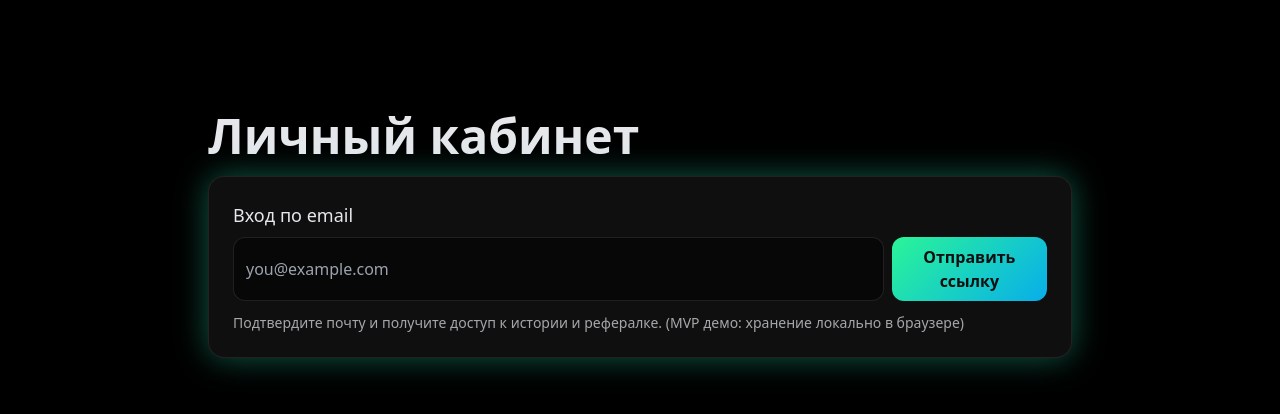
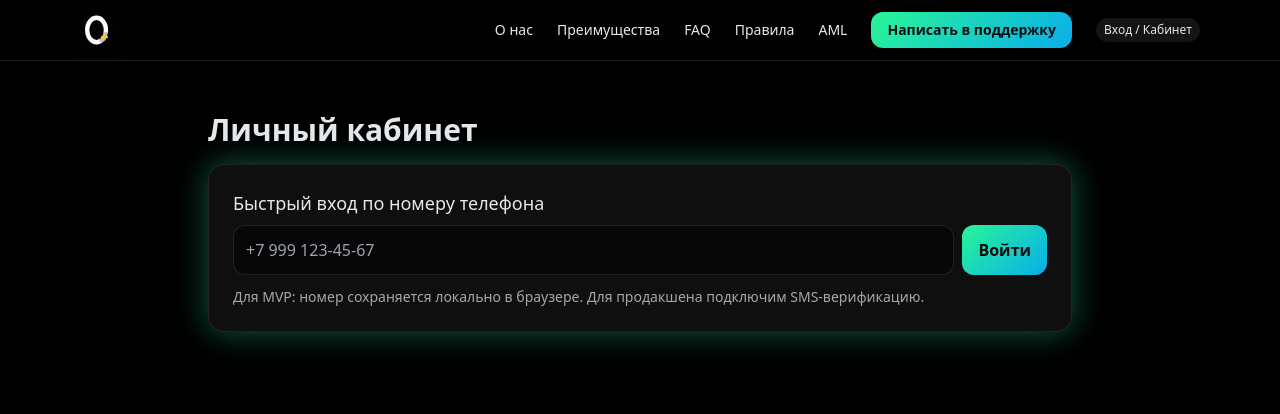
Before and after one commit to mihailgybkin-dot/obmennik-plus, a Next.js app: page /dashboard in a window 1280 px wide. Shown: the top 414 px of the page. Built offline with nearby package versions, Linux system fonts and the light colour scheme.

Commit message:
Update page.tsx

```diff
--- a/app/dashboard/page.tsx
+++ b/app/dashboard/page.tsx
@@ -1,22 +1,22 @@
-
 'use client';
 import { useEffect, useMemo, useState } from 'react';
-import { refCodeFromEmail } from '../../lib';
+import NavBar from '@/components/NavBar';
+import { refCodeFromEmail } from '../../lib'; // используем как генератор кода и для телефона
 
-function getEmail(): string | null {
+function getPhone(): string | null {
   if (typeof window === 'undefined') return null;
-  return localStorage.getItem('email') || null;
+  return localStorage.getItem('phone') || null;
 }
 
 export default function Dashboard(){
-  const [email, setEmail] = useState<string | null>(null);
-  useEffect(()=>{ setEmail(getEmail()); }, []);
+  const [phone, setPhone] = useState<string | null>(null);
+  useEffect(()=>{ setPhone(getPhone()); }, []);
 
   const refLink = useMemo(()=>{
-    if(!email) return '';
-    const code = refCodeFromEmail(email);
+    if(!phone) return '';
+    const code = refCodeFromEmail(phone); // ок для детерминированного кода
     return `${window.location.origin}/r/${code}`;
-  }, [email]);
+  }, [phone]);
 
   const [history, setHistory] = useState<any[]>([]);
   useEffect(()=>{
@@ -32,20 +32,23 @@ export default function Dashboard(){
   };
 
   return (
+    <main>
+      <NavBar/>
       <div className="mx-auto max-w-4xl px-4 pt-28 pb-12">
-      <h1>Личный кабинет</h1>
-      {!email ? (
+        <h1 className="text-3xl font-bold">Личный кабинет</h1>
+
+        {!phone ? (
           <div className="card p-6 mt-4">
-          <div className="text-lg mb-2">Вход по email</div>
-          <EmailLogin/>
-          <p className="mt-3 text-sm opacity-70">Подтвердите почту и получите доступ к истории и рефералке. (MVP демо: хранение локально в браузере)</p>
+            <div className="text-lg mb-2">Быстрый вход по номеру телефона</div>
+            <PhoneLogin/>
+            <p className="mt-3 text-sm opacity-70">Для MVP: номер сохраняется локально в браузере. Для продакшена подключим SMS-верификацию.</p>
           </div>
         ) : (
           <>
             <div className="card p-6 mt-4">
               <div className="text-lg mb-2">Профиль</div>
-            <div className="opacity-85">Email: <b>{email}</b></div>
-            <button className="badge mt-3" onClick={()=>{localStorage.removeItem('email'); location.reload();}}>Выйти</button>
+              <div className="opacity-85">Телефон: <b>{phone}</b></div>
+              <button className="badge mt-3" onClick={()=>{localStorage.removeItem('phone'); location.reload();}}>Выйти</button>
             </div>
             <div className="card p-6 mt-4">
               <div className="text-lg mb-2">Моя реферальная ссылка</div>
@@ -62,60 +65,35 @@ export default function Dashboard(){
                   </div>
                 ))}
               </div>
-            <button className="btn mt-4" onClick={createDemoOrder}>Создать демо-заявку</button>
+              <button className="btn mt-4 w-full sm:w-auto" onClick={createDemoOrder}>Создать демо-заявку</button>
             </div>
           </>
         )}
       </div>
+    </main>
   );
 }
 
-function EmailLogin(){
-  const [email, setEmail] = useState('');
-  const [sent, setSent] = useState(false);
-  const [token, setToken] = useState('');
+function PhoneLogin(){
+  const [phone, setPhone] = useState('');
 
-  const send = async () => {
-    try{
-      const r = await fetch('/api/send-magic-link', {
-        method:'POST',
-        headers:{'Content-Type':'application/json'},
-        body: JSON.stringify({ email })
-      });
-      const j = await r.json();
-      if(j.ok){ setSent(true); }
-      else alert(j.error||'Ошибка отправки');
-    }catch(e){ alert('Ошибка сети'); }
-  };
-  const verify = async () => {
-    try{
-      const r = await fetch('/api/verify-token', {
-        method:'POST',
-        headers:{'Content-Type':'application/json'},
-        body: JSON.stringify({ token })
-      });
-      const j = await r.json();
-      if(j.ok){
-        localStorage.setItem('email', j.email);
+  const save = () => {
+    const cleaned = phone.replace(/[^\d+]/g,'');
+    if (cleaned.length < 8) { alert('Введите корректный номер'); return; }
+    localStorage.setItem('phone', cleaned);
     location.href='/dashboard';
-      } else alert(j.error||'Неверный токен');
-    }catch(e){ alert('Ошибка сети'); }
   };
 
   return (
-    <div>
-      {!sent ? (
-        <div className="flex gap-2">
-          <input value={email} onChange={e=>setEmail(e.target.value)} placeholder="you@example.com" className="w-full bg-black/50 border border-white/10 rounded-xl p-3 outline-none focus:ring-2 focus:ring-cyan-400" />
-          <button onClick={send} className="btn">Отправить ссылку</button>
-        </div>
-      ) : (
-        <div className="space-y-2">
-          <div>Мы отправили письмо с magic‑ссылкой. Либо введите токен вручную:</div>
-          <input value={token} onChange={e=>setToken(e.target.value)} placeholder="Вставьте токен" className="w-full bg-black/50 border border-white/10 rounded-xl p-3 outline-none focus:ring-2 focus:ring-cyan-400" />
-          <button onClick={verify} className="btn">Подтвердить</button>
-        </div>
-      )}
+    <div className="flex flex-col sm:flex-row gap-2">
+      <input
+        value={phone}
+        onChange={e=>setPhone(e.target.value)}
+        placeholder="+7 999 123-45-67"
+        inputMode="tel"
+        className="w-full bg-black/50 border border-white/10 rounded-xl p-3 outline-none focus:ring-2 focus:ring-cyan-400"
+      />
+      <button onClick={save} className="btn px-6">Войти</button>
     </div>
   );
 }
```
Lines whose indentation alone changed are shown as unchanged.
